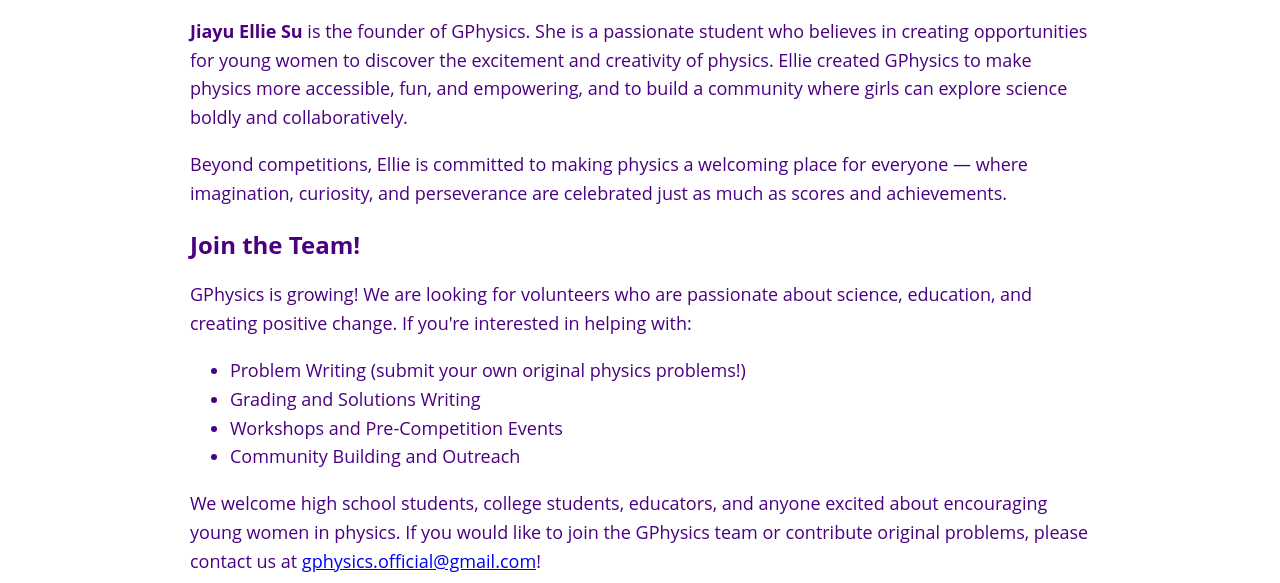
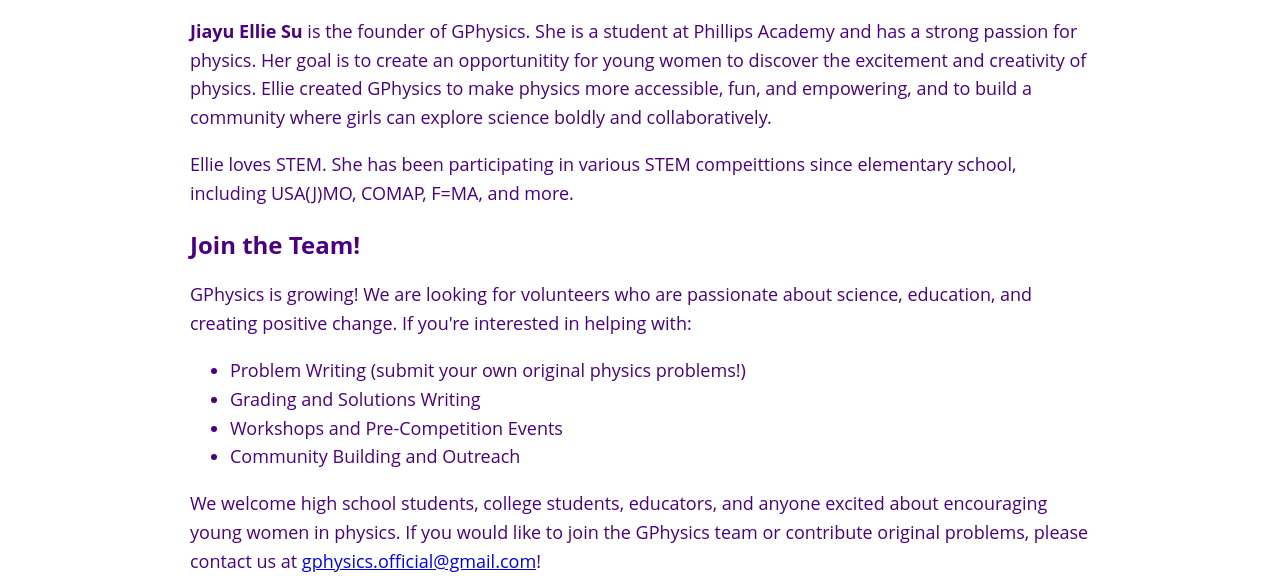
Before and after one commit to Gphysicsofficial/gphysics, a plain HTML site: page team.html in a window 1280 px wide. Shown: the part 217-800 px from the top of the page. Drawn offline with Linux system fonts and the light colour scheme.

Commit message:
Update team.html

```diff
--- a/team.html
+++ b/team.html
@@ -28,9 +28,9 @@
   <section class="content">
     <h1>Meet the Founder</h1>
 
-    <p><strong>Jiayu Ellie Su</strong> is the founder of GPhysics. She is a passionate student who believes in creating opportunities for young women to discover the excitement and creativity of physics. Ellie created GPhysics to make physics more accessible, fun, and empowering, and to build a community where girls can explore science boldly and collaboratively.</p>
+    <p><strong>Jiayu Ellie Su</strong> is the founder of GPhysics. She is a student at Phillips Academy and has a strong passion for physics. Her goal is to create an opportunitity for young women to discover the excitement and creativity of physics. Ellie created GPhysics to make physics more accessible, fun, and empowering, and to build a community where girls can explore science boldly and collaboratively.</p>
 
-    <p>Beyond competitions, Ellie is committed to making physics a welcoming place for everyone — where imagination, curiosity, and perseverance are celebrated just as much as scores and achievements.</p>
+    <p>Ellie loves STEM. She has been participating in various STEM compeittions since elementary school, including USA(J)MO, COMAP, F=MA, and more.</p>
 
     <h2>Join the Team!</h2>
     <p>GPhysics is growing! We are looking for volunteers who are passionate about science, education, and creating positive change. If you're interested in helping with:</p>
```
